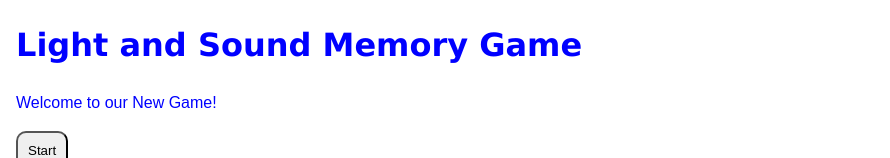
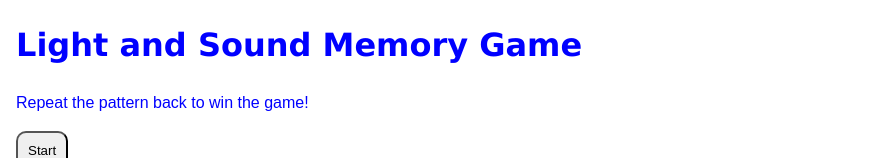
Before and after one commit to rockycrn/codepath-prework, a plain HTML site: page index.html in a window 1280 px wide. Shown: the top 158 px of the page, without its empty margins (0-890 px from the left). Drawn offline with Linux system fonts and the light colour scheme.

Commit message:
🏯🎱 Updated with Glitch

```diff
--- a/index.html
+++ b/index.html
@@ -19,7 +19,7 @@
       Light and Sound Memory Game
     </h1>
     <p>
-     Welcome to our New Game!
+     Repeat the pattern back to win the game!
     </p>
     <button id="startBtn" onclick="startGame()">
       Start</button>
```
Also changed, not shown: 2 other files.
